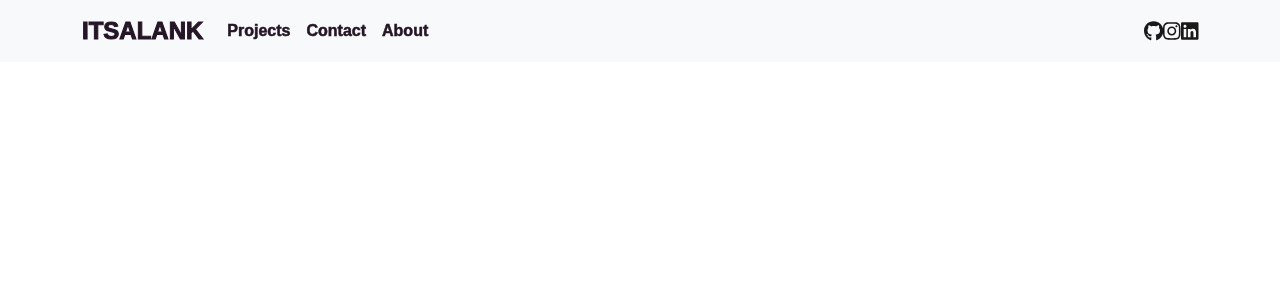
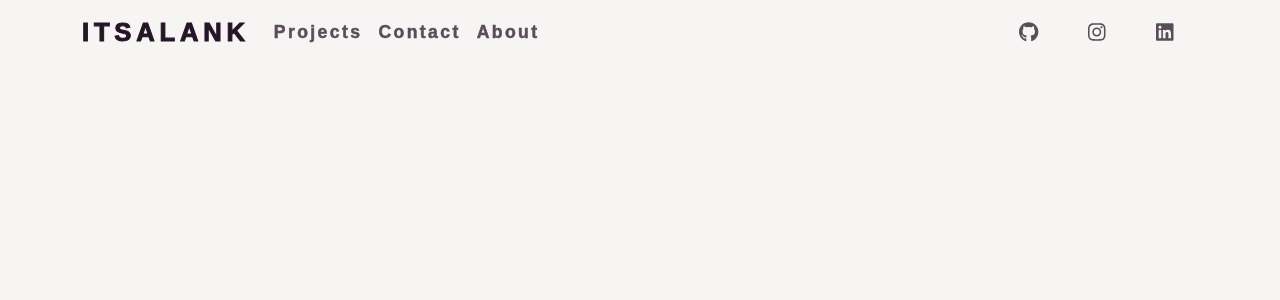
Before and after one commit to ItsAlanK/portfolio-site, a React (Create React App) app: page / in a window 1280 px wide. Shown: the top 300 px of the page. Built offline with nearby package versions, Linux system fonts and the light colour scheme.

Commit message:
Create class for individual social icons in nav

```diff
--- a/src/components/NavBar.js
+++ b/src/components/NavBar.js
@@ -4,7 +4,7 @@ import { faGithub, faInstagram, faLinkedin } from "@fortawesome/free-brands-svg-
 
 export const NavBar = () => {
     return (
-        <Navbar bg="light" variant="light">
+        <Navbar>
           <Container>
             <Navbar.Brand href="#home">ITSALANK</Navbar.Brand>
             <Navbar.Toggle aria-controls="basic-navbar-nav">
@@ -17,9 +17,9 @@ export const NavBar = () => {
             </Nav>
             <span className='navbar-text'>
                 <div className='social-icon'>
-                    <a href='#'><FontAwesomeIcon icon={ faGithub }/></a>
-                    <a href='#'><FontAwesomeIcon icon={ faInstagram }/></a>
-                    <a href='#'><FontAwesomeIcon icon={ faLinkedin }/></a>
+                    <a class='nav-social' href='#'><FontAwesomeIcon icon={ faGithub }/></a>
+                    <a class='nav-social' href='#'><FontAwesomeIcon icon={ faInstagram }/></a>
+                    <a class='nav-social' href='#'><FontAwesomeIcon icon={ faLinkedin }/></a>
                 </div>
             </span>
           </Container>
--- a/src/style/navbar.scss
+++ b/src/style/navbar.scss
@@ -1,26 +1,43 @@
 @use 'style';
 
-nav{
+.navbar {
     background-color: style.$bg-color;
+    padding: 1.125rem;
+    position: fixed;
+    width: 100%;
+    top: 0;
+    z-index: 9999;
+    transition: 0.32 ease-in-out;
 }
 
 .navbar-brand {
     font-family: style.$body-font;
     font-weight: 900;
-    font-size: 1.5rem !important;
+    font-size: 1.6rem !important;
+    letter-spacing: 0.3rem;
     color: style.$dark-purple !important;
     -webkit-text-stroke: 1px style.$dark-purple;
 }
 
 .nav-link,
-.navbar-text {
+.nav-social {
     font-family: style.$body-font;
     font-weight: 900 !important;
-    font-size: 1rem !important;
+    font-size: 1.1rem !important;
+    letter-spacing: 0.15rem;
     color: style.$dark-purple !important;
     -webkit-text-stroke: 0.5px style.$dark-purple;
+    padding: 0 25px;
+    opacity: 0.75;
 }
 
-.navbar-text {
+.nav-link:hover,
+.nav-link:active,
+.nav-social:hover,
+.nav-social:active {
+    opacity: 1;
+}
+
+.nav-social {
     font-size: 1.25rem !important;
 }
--- a/src/style/style.scss
+++ b/src/style/style.scss
@@ -1,3 +1,4 @@
+// Import fonts
 @font-face {
     font-family: 'Raleway';
     src: url('https://fonts.googleapis.com/css?family=Raleway');
@@ -34,10 +35,22 @@ $display-font: 'Neutraface', sans-serif;
 
 
 // Base Style rules
-html { font-size: 16px; }
+* {
+    margin: 0;
+    padding: 0;
+    box-sizing: border-box;
+}
+
+html {
+    scroll-behavior: smooth;
+    scroll-padding-top: 75px;
+    font-size: 16px;
+}
 
 body {
     font-family: $body-font;
-    background-color: $bg-color;
+    background-color: $bg-color !important;
     font-size: 1.4rem;
+    overflow-x: hidden;
+    position: relative;
 }
```
